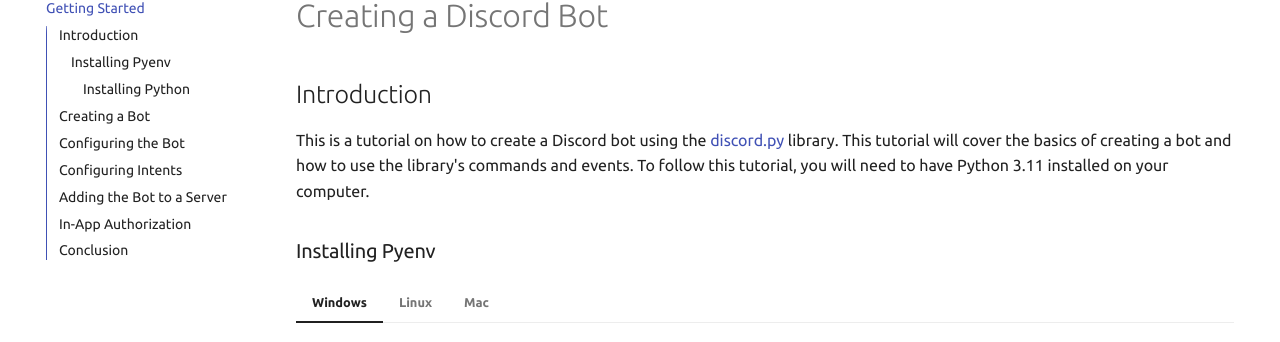
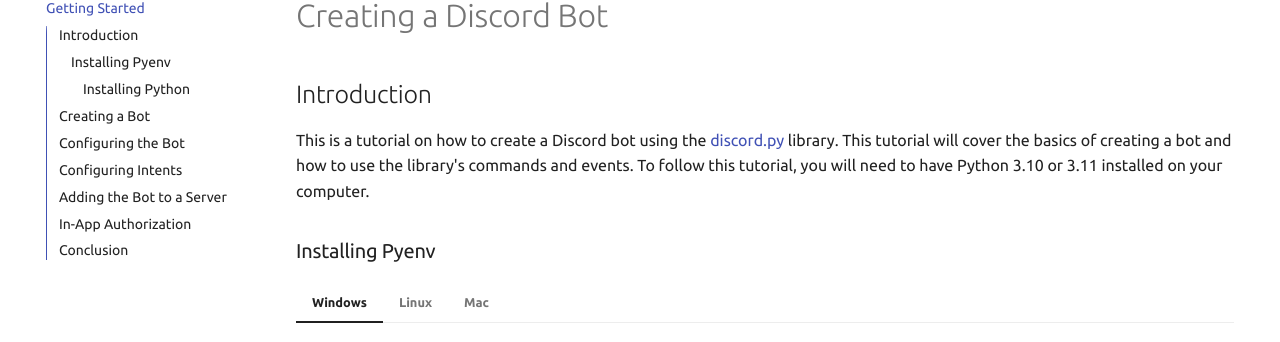
Before and after one commit to FallenDeity/discord.py-masterclass, an MkDocs documentation site: the page built from docs/index.md, in a window 1280 px wide and 900 px high. Shown: the part 151-493 px from the top of the window. Built offline with MkDocs 1.6.1 and Material for MkDocs 9.7.7, drawn with Linux system fonts in a browser that asks for light colours; comment, search, counter and statistics services are not loaded.

Commit message:
Added extra 3.11

```diff
--- a/docs/index.md
+++ b/docs/index.md
@@ -2,7 +2,7 @@
 
 ## Introduction
 
-This is a tutorial on how to create a Discord bot using the [discord.py](https://discordpy.readthedocs.io/en/latest/) library. This tutorial will cover the basics of creating a bot and how to use the library's commands and events. To follow this tutorial, you will need to have Python 3.11 installed on your computer.
+This is a tutorial on how to create a Discord bot using the [discord.py](https://discordpy.readthedocs.io/en/latest/) library. This tutorial will cover the basics of creating a bot and how to use the library's commands and events. To follow this tutorial, you will need to have Python 3.10 or 3.11 installed on your computer.
 
 ### Installing Pyenv
 
```
